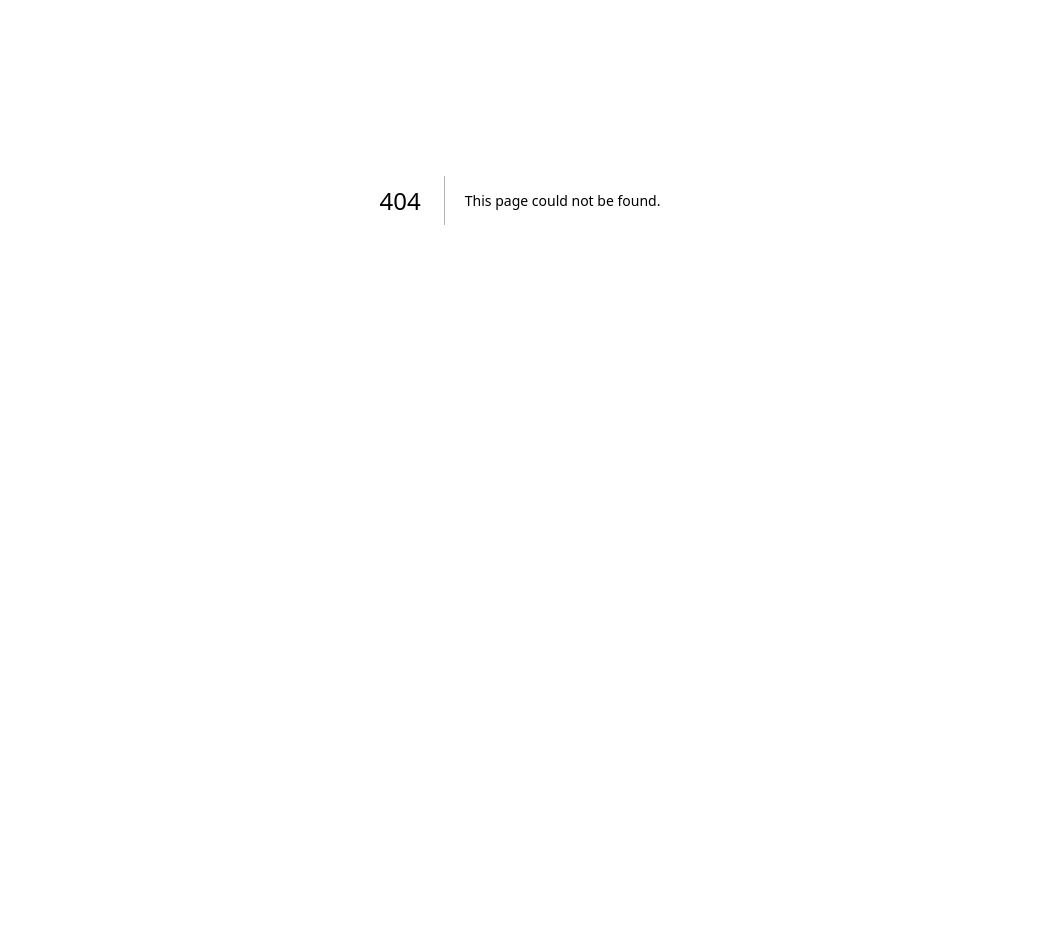
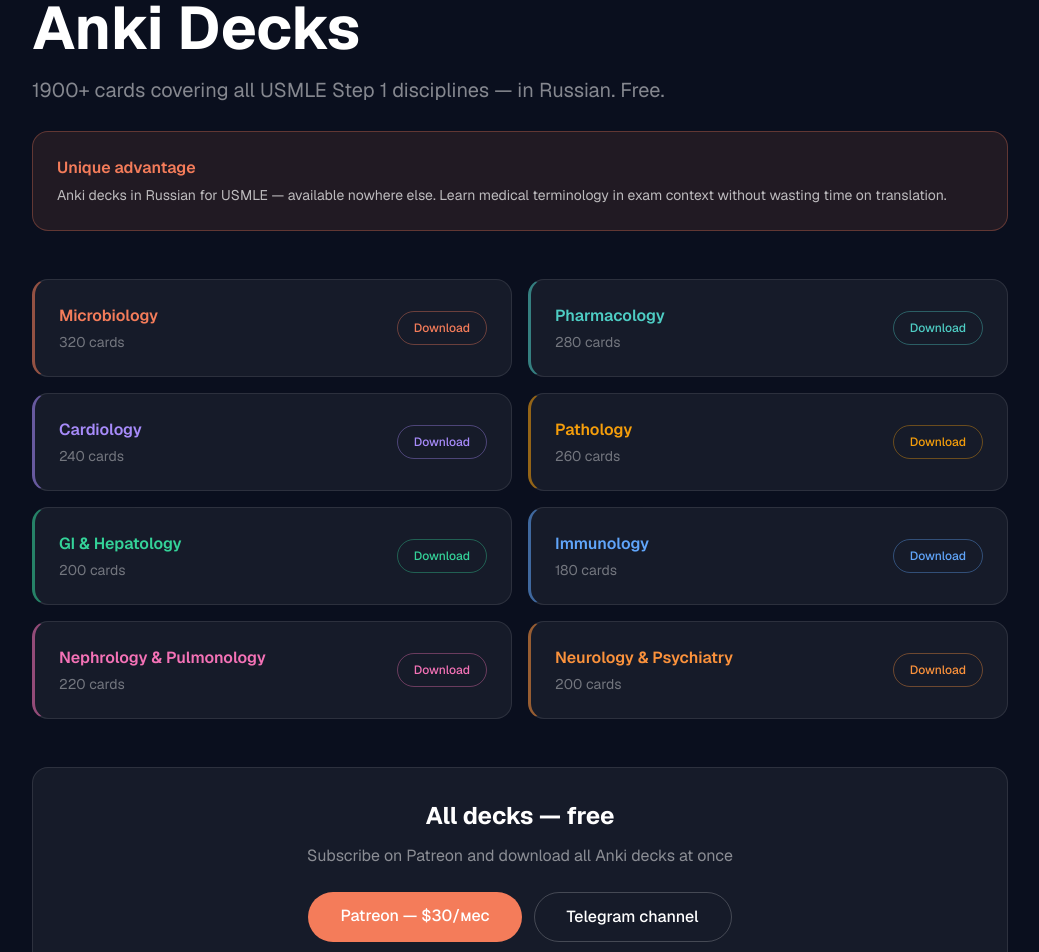
Before and after one commit to drasiiavinograd/asiiavinograd-site, a Next.js app: page /1/anki in a window 1280 px wide. Before the commit this address had no page. Shown: the part 200-1152 px from the top of the page, without its empty margins (120-1159 px from the left). Before the commit the page ends 800 px from the top, so only its background shows below. Built offline with nearby package versions, Linux system fonts and the light colour scheme.

Commit message:
add /anki page — free Russian Anki decks

```diff
--- /dev/null
+++ b/app/[locale]/anki/page.tsx
@@ -0,0 +1,131 @@
+'use client';
+import { useTranslations, useLocale } from 'next-intl';
+import { useRouter } from 'next/navigation';
+
+const DECKS = [
+  { slug: 'microbiology', color: '#f47c5a', cards: 320 },
+  { slug: 'pharmacology', color: '#4ecdc4', cards: 280 },
+  { slug: 'cardiology', color: '#a78bfa', cards: 240 },
+  { slug: 'pathology', color: '#f59e0b', cards: 260 },
+  { slug: 'gi-hepatology', color: '#34d399', cards: 200 },
+  { slug: 'immunology', color: '#60a5fa', cards: 180 },
+  { slug: 'nephrology-pulmonology', color: '#f472b6', cards: 220 },
+  { slug: 'neurology-psychiatry', color: '#fb923c', cards: 200 },
+];
+
+export default function AnkiPage() {
+  const locale = useLocale();
+  const router = useRouter();
+
+  const names: Record<string, { en: string; ru: string }> = {
+    'microbiology':            { en: 'Microbiology',             ru: 'Микробиология' },
+    'pharmacology':            { en: 'Pharmacology',             ru: 'Фармакология' },
+    'cardiology':              { en: 'Cardiology',               ru: 'Кардиология' },
+    'pathology':               { en: 'Pathology',                ru: 'Патология' },
+    'gi-hepatology':           { en: 'GI & Hepatology',          ru: 'ЖКТ и Гепатология' },
+    'immunology':              { en: 'Immunology',               ru: 'Иммунология' },
+    'nephrology-pulmonology':  { en: 'Nephrology & Pulmonology', ru: 'Нефрология и Пульмонология' },
+    'neurology-psychiatry':    { en: 'Neurology & Psychiatry',   ru: 'Неврология и психиатрия' },
+  };
+
+  const isRu = locale === 'ru';
+  const totalCards = DECKS.reduce((sum, d) => sum + d.cards, 0);
+
+  return (
+    <main className="bg-[#0a0f1e] text-white min-h-screen font-sans">
+      <div className="max-w-5xl mx-auto px-6 py-24">
+
+        {/* Back */}
+        <button onClick={() => router.back()} className="text-white/40 hover:text-white text-sm mb-12 transition-colors">
+          ← {isRu ? 'Назад' : 'Back'}
+        </button>
+
+        {/* Header */}
+        <div className="mb-6">
+          <p className="text-[#f47c5a] text-sm uppercase tracking-widest mb-3">
+            {isRu ? 'Бесплатно' : 'Free'}
+          </p>
+          <h1 className="text-5xl md:text-6xl font-bold mb-4">
+            {isRu ? 'Anki-карточки' : 'Anki Decks'}
+          </h1>
+          <p className="text-white/50 text-xl max-w-2xl leading-relaxed">
+            {isRu
+              ? `${totalCards}+ карточек по всем разделам USMLE Step 1 — на русском языке. Бесплатно.`
+              : `${totalCards}+ cards covering all USMLE Step 1 disciplines — in Russian. Free.`}
+          </p>
+        </div>
+
+        {/* Unique advantage */}
+        <div className="bg-[#f47c5a]/10 border border-[#f47c5a]/30 rounded-2xl p-6 mb-12">
+          <p className="text-[#f47c5a] font-semibold mb-1">
+            {isRu ? 'Уникальное преимущество' : 'Unique advantage'}
+          </p>
+          <p className="text-white/70 text-sm leading-relaxed">
+            {isRu
+              ? 'Anki-колоды на русском языке для USMLE — таких нет больше нигде. Учи медицинскую терминологию в контексте экзамена, не теряя время на перевод.'
+              : 'Anki decks in Russian for USMLE — available nowhere else. Learn medical terminology in exam context without wasting time on translation.'}
+          </p>
+        </div>
+
+        {/* Decks grid */}
+        <div className="grid sm:grid-cols-2 gap-4 mb-12">
+          {DECKS.map((deck) => {
+            const name = names[deck.slug][isRu ? 'ru' : 'en'];
+            return (
+              <div
+                key={deck.slug}
+                className="bg-white/5 border border-white/10 rounded-2xl p-6 flex items-center justify-between"
+                style={{ borderLeftWidth: '3px', borderLeftColor: deck.color + '90' }}
+              >
+                <div>
+                  <div className="font-semibold mb-1" style={{ color: deck.color }}>{name}</div>
+                  <div className="text-white/40 text-sm">{deck.cards} {isRu ? 'карточек' : 'cards'}</div>
+                </div>
+                <a
+                  href="https://patreon.com/drasiiavinograd"
+                  target="_blank"
+                  rel="noopener noreferrer"
+                  className="text-xs font-medium px-4 py-2 rounded-full border transition-colors"
+                  style={{ borderColor: deck.color + '60', color: deck.color }}
+                >
+                  {isRu ? 'Скачать' : 'Download'}
+                </a>
+              </div>
+            );
+          })}
+        </div>
+
+        {/* CTA */}
+        <div className="bg-white/5 border border-white/10 rounded-2xl p-8 text-center">
+          <h2 className="text-2xl font-bold mb-3">
+            {isRu ? 'Все колоды — бесплатно' : 'All decks — free'}
+          </h2>
+          <p className="text-white/50 mb-6 max-w-md mx-auto">
+            {isRu
+              ? 'Подпишитесь на Patreon или Tribute и скачайте все Anki-колоды сразу'
+              : 'Subscribe on Patreon and download all Anki decks at once'}
+          </p>
+          <div className="flex flex-col sm:flex-row gap-3 justify-center">
+            <a
+              href="https://patreon.com/drasiiavinograd"
+              target="_blank"
+              rel="noopener noreferrer"
+              className="bg-[#f47c5a] hover:bg-[#e06b49] text-white px-8 py-3 rounded-full font-medium transition-colors"
+            >
+              Patreon — $30/мес
+            </a>
+            <a
+              href="https://t.me/usmle_vinograd"
+              target="_blank"
+              rel="noopener noreferrer"
+              className="border border-white/20 hover:border-white/40 text-white px-8 py-3 rounded-full font-medium transition-colors"
+            >
+              {isRu ? 'Telegram-канал' : 'Telegram channel'}
+            </a>
+          </div>
+        </div>
+
+      </div>
+    </main>
+  );
+}
```
